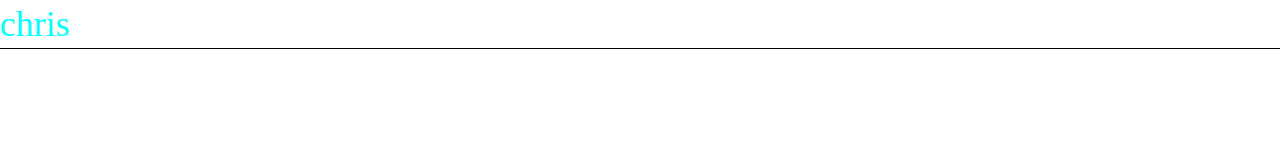
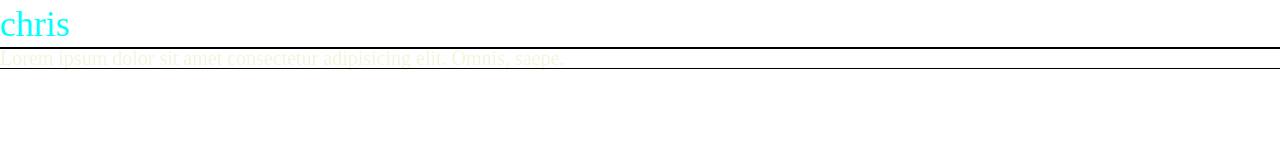
Before and after one commit to john97653799/github1123, a plain HTML site: page index.html in a window 1280 px wide. Drawn offline with Linux system fonts and the light colour scheme.

Commit message:
新增段落

```diff
--- a/all-css/all.css
+++ b/all-css/all.css
@@ -68,3 +68,7 @@ h1{
     font-size: 36px;
     line-height: 48px;
 }
+p{
+    color: beige;
+    font-size: 20px;
+}
--- a/index.html
+++ b/index.html
@@ -8,5 +8,6 @@
 </head>
 <body>
    <h1>chris</h1>
+   <p>Lorem ipsum dolor sit amet consectetur adipisicing elit. Omnis, saepe.</p>
 </body>
 </html>
```
